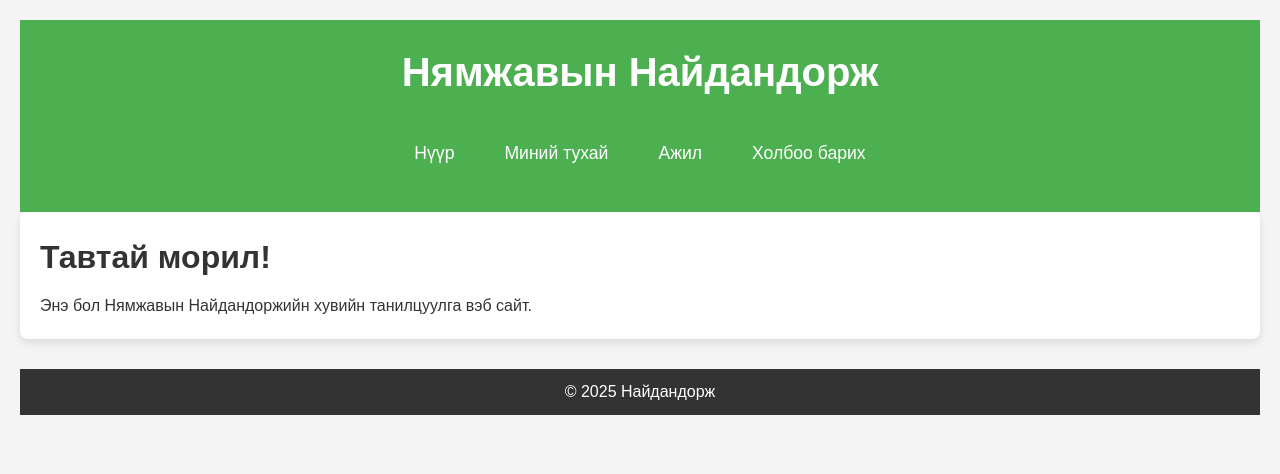
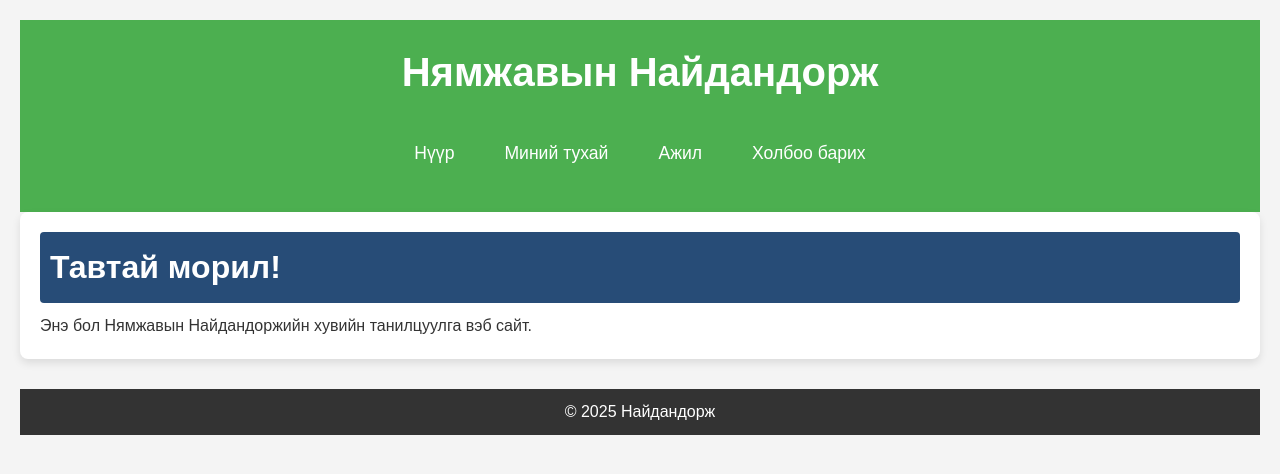
Before and after one commit to Naidandorj/My_new_web, a plain HTML site: page index.html in a window 1280 px wide. Drawn offline with Linux system fonts and the light colour scheme.

Commit message:
Update style.css
гарчгуудын арын өнгө

```diff
--- a/style.css
+++ b/style.css
@@ -157,3 +157,10 @@ section#work ul, section#contact ul {
 section#work ul li, section#contact ul li {
   margin-bottom: 10px;
 }
+/* Гарчигуудын арын өнгө */
+main h2, section h2, section h3 {
+  background-color: #274C77;
+  color: white;
+  padding: 10px;
+  border-radius: 4px;
+  }
```
